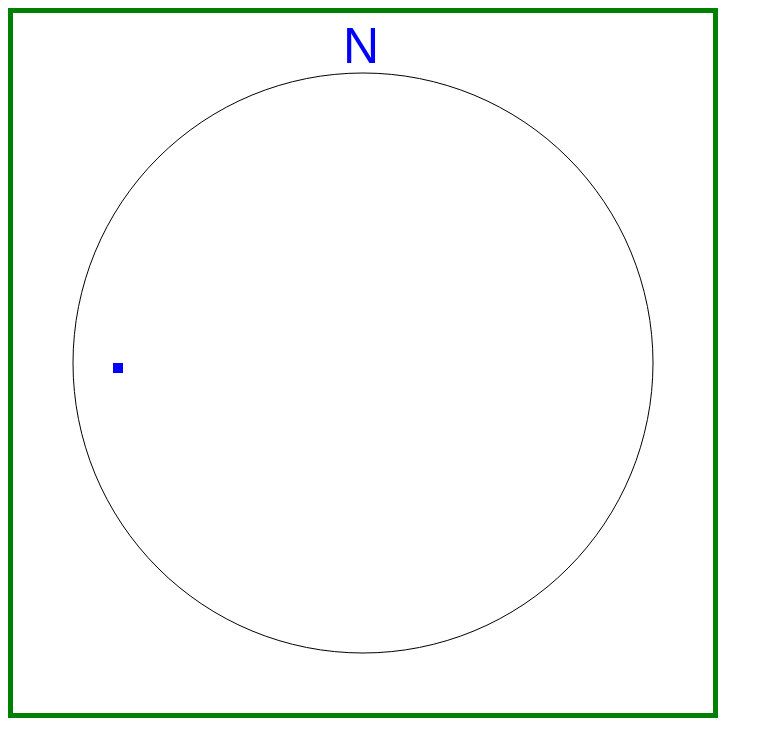
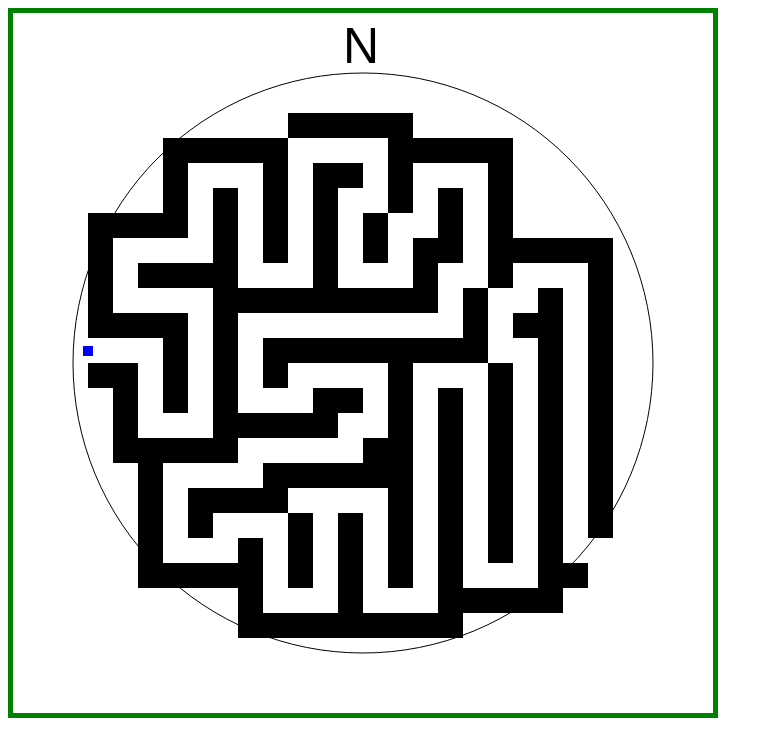
Before and after one commit to coreyladovsky/Maze-Spinner, a plain HTML site: page index.html in a window 1280 px wide. Shown: the whole page, without its empty margins (0-773 px from the left). Drawn offline with Linux system fonts and the light colour scheme.

Commit message:
maze on cirlce

```diff
--- a/index.html
+++ b/index.html
@@ -13,36 +13,73 @@
     <script>
       document.addEventListener("DOMContentLoaded", () => {
         const canvas = document.querySelector('canvas')
+        const ctx = canvas.getContext("2d")
+        const draw_reset = () => {
+          const maze = [
+            [0,0,0,0,0,0,0,0,0,0,0,0,0,0,0,0,0,0,0,0,0,0,0,0,0,0,0,0],
+            [0,0,0,0,0,0,0,0,0,0,0,0,0,0,0,0,0,0,0,0,0,0,0,0,0,0,0,0],
+            [0,0,0,0,0,0,0,0,0,0,0,0,0,0,0,0,0,0,0,0,0,0,0,0,0,0,0,0],
+            [0,0,0,0,0,0,0,0,0,0,0,0,0,0,0,0,0,0,0,0,0,0,0,0,0,0,0,0],
+            [0,0,0,0,0,0,0,0,0,0,0,1,1,1,1,1,0,0,0,0,0,0,0,0,0,0,0,0],
+            [0,0,0,0,0,0,1,1,1,1,1,0,0,0,0,1,1,1,1,1,0,0,0,0,0,0,0,0],
+            [0,0,0,0,0,0,1,0,0,0,1,0,1,1,0,1,0,0,0,1,0,0,0,0,0,0,0,0],
+            [0,0,0,0,0,0,1,0,1,0,1,0,1,0,0,1,0,1,0,1,0,0,0,0,0,0,0,0],
+            [0,0,0,1,1,1,1,0,1,0,1,0,1,0,1,0,0,1,0,1,0,0,0,0,0,0,0,0],
+            [0,0,0,1,0,0,0,0,1,0,1,0,1,0,1,0,1,1,0,1,1,1,1,1,0,0,0,0],
+            [0,0,0,1,0,1,1,1,1,0,0,0,1,0,0,0,1,0,0,1,0,0,0,1,0,0,0,0],
+            [0,0,0,1,0,0,0,0,1,1,1,1,1,1,1,1,1,0,1,0,0,1,0,1,0,0,0,0],
+            [0,0,0,1,1,1,1,0,1,0,0,0,0,0,0,0,0,0,1,0,1,1,0,1,0,0,0,0],
+            [0,0,0,0,0,0,1,0,1,0,1,1,1,1,1,1,1,1,1,0,0,1,0,1,0,0,0,0],
+            [0,0,0,1,1,0,1,0,1,0,1,0,0,0,0,1,0,0,0,1,0,1,0,1,0,0,0,0],
+            [0,0,0,0,1,0,1,0,1,0,0,0,1,1,0,1,0,1,0,1,0,1,0,1,0,0,0,0],
+            [0,0,0,0,1,0,0,0,1,1,1,1,1,0,0,1,0,1,0,1,0,1,0,1,0,0,0,0],
+            [0,0,0,0,1,1,1,1,1,0,0,0,0,0,1,1,0,1,0,1,0,1,0,1,0,0,0,0],
+            [0,0,0,0,0,1,0,0,0,0,1,1,1,1,1,1,0,1,0,1,0,1,0,1,0,0,0,0],
+            [0,0,0,0,0,1,0,1,1,1,1,0,0,0,0,1,0,1,0,1,0,1,0,1,0,0,0,0],
+            [0,0,0,0,0,1,0,1,0,0,0,1,0,1,0,1,0,1,0,1,0,1,0,1,0,0,0,0],
+            [0,0,0,0,0,1,0,0,0,1,0,1,0,1,0,1,0,1,0,1,0,1,0,0,0,0,0,0],
+            [0,0,0,0,0,1,1,1,1,1,0,1,0,1,0,1,0,1,0,0,0,1,1,0,0,0,0],
+            [0,0,0,0,0,0,0,0,0,1,0,0,0,1,0,0,0,1,1,1,1,1,0,0,0,0,0,0],
+            [0,0,0,0,0,0,0,0,0,1,1,1,1,1,1,1,1,1,0,0,0,0,0,0,0,0,0,0],
+            [0,0,0,0,0,0,0,0,0,0,0,0,0,0,0,0,0,0,0,0,0,0,0,0,0,0,0,0],
+            [0,0,0,0,0,0,0,0,0,0,0,0,0,0,0,0,0,0,0,0,0,0,0,0,0,0,0,0],
+            [0,0,0,0,0,0,0,0,0,0,0,0,0,0,0,0,0,0,0,0,0,0,0,0,0,0,0,0],
+            [0,0,0,0,0,0,0,0,0,0,0,0,0,0,0,0,0,0,0,0,0,0,0,0,0,0,0,0],
+            [0,0,0,0,0,0,0,0,0,0,0,0,0,0,0,0,0,0,0,0,0,0,0,0,0,0,0,0],
+          ]
+          for(let y = 0; y < maze.length; y++) {
+            for(let x = 0; x < maze[y].length; x++) {
+              if(maze[y][x] === 1) {
+                ctx.fillStyle = "black";
+                ctx.fillRect(x * 25, y * 25, 25, 25)
+              }
+            }
+          }
 
-        const draw_reset = () => {
-        const ctx = canvas.getContext("2d")
+
           ctx.font = "50px Arial";
           ctx.fillText("N",330,50);
           ctx.beginPath();
           ctx.arc(350, 350, 290, 0, Math.PI * 2, true)
           ctx.moveTo(110, 110);
           ctx.stroke();
+
         }
 
-        const icon = canvas.getContext("2d")
-
         const mover = {
-          run_x: 100,
-          run_y: 350,
-          icon,
+          run_x: 70,
+          run_y: 333,
+          ctx,
           move: function() {
-            this.icon.fillRect(this.run_x, this.run_y, 10, 10)
-            this.icon.fillStyle = "blue";
+            this.ctx.fillStyle = "blue";
+            this.ctx.fillRect(this.run_x, this.run_y, 10, 10)
 
           },
-          // remove_path: function() {
-          //   this.icon.fillRect(this.run_x, this.run_y, 5, 5)
-          //   this.icon.fillStyle = "red";
-          // }
+
         }
 
         function step() {
-          icon.clearRect(0,0, 700, 700)
+          ctx.clearRect(0,0, 700, 700)
           draw_reset()
           // mover.remove_path()
           mover.move()
```
Lines whose indentation alone changed are shown as unchanged.
